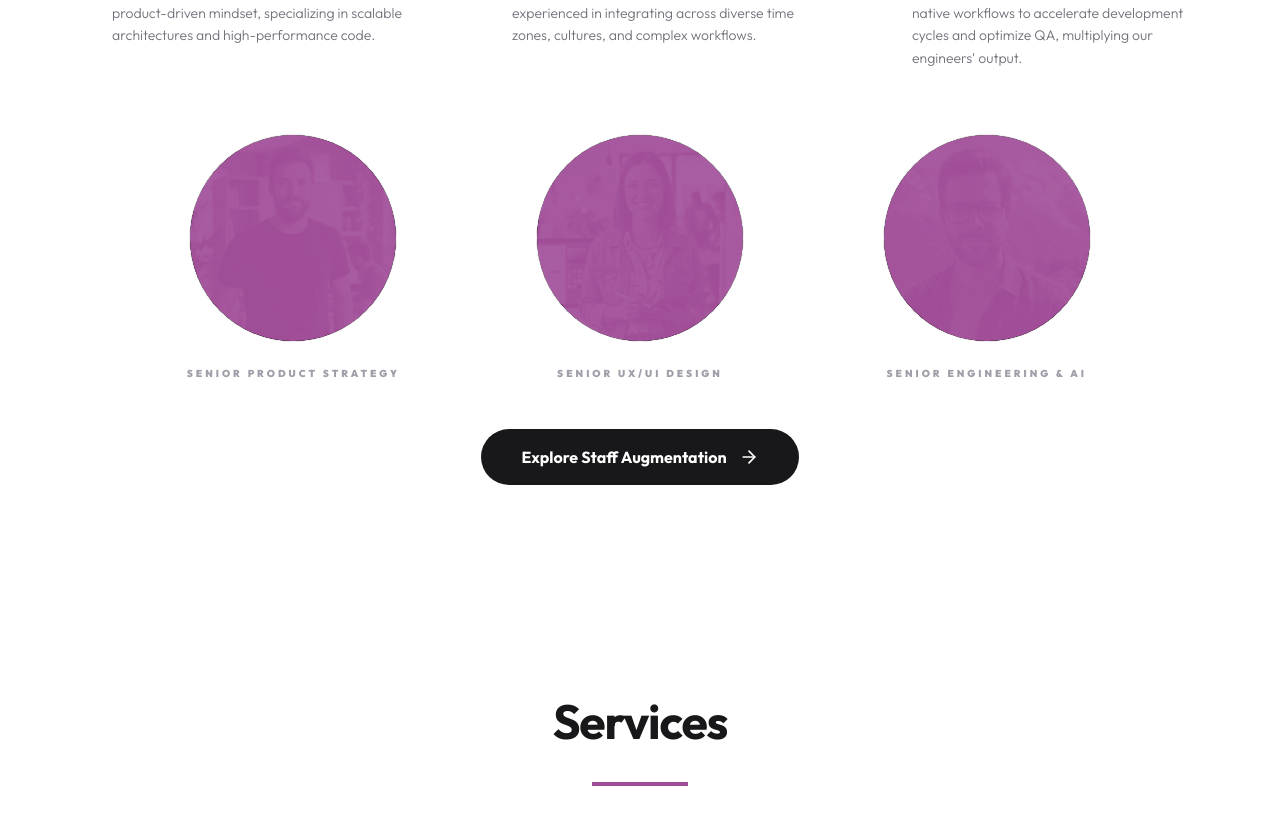
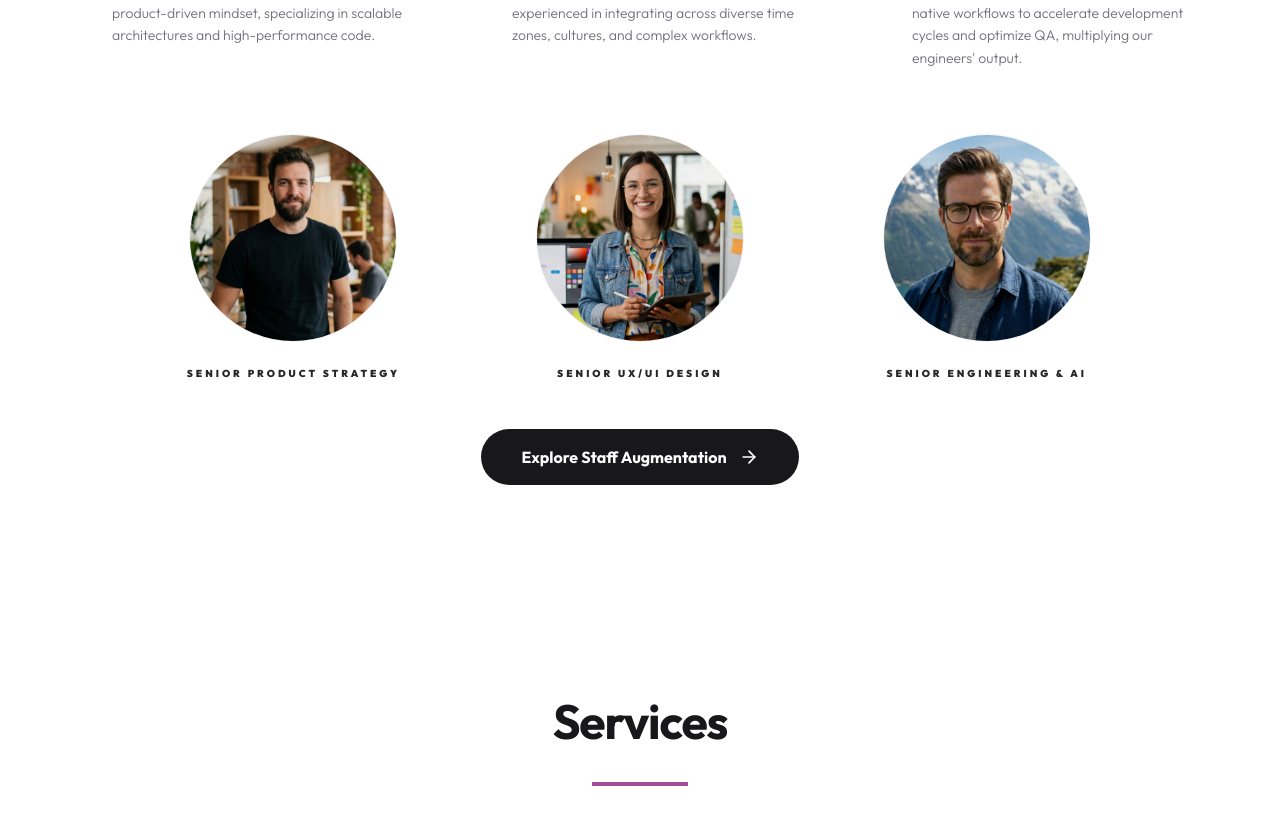
Before and after one commit to dibrand-dev/dibrand-redesign, a Next.js app: page /en in a window 1280 px wide. Shown: the part 1181-2005 px from the top of the page. Built offline with nearby package versions, Linux system fonts and the light colour scheme; no server answers; the database is empty.

Commit message:
fix: restore photorealistic images and remove duotone effects in Staff Augmentation

```diff
--- a/components/home/StaffAugmentationTeaser.tsx
+++ b/components/home/StaffAugmentationTeaser.tsx
@@ -69,34 +69,26 @@ export default function StaffAugmentationTeaser({ dict, lang }: StaffAugmentatio
                     ))}
                 </div>
 
-                {/* 3. Talent Gallery (3 Justified Circles) - Flat & Close */}
+                {/* 3. Talent Gallery (3 Justified Circles) - Photorealistic Style */}
                 <div className="mb-12">
                     <div className="grid grid-cols-1 md:grid-cols-3 gap-12 max-w-5xl mx-auto px-4">
                         {teamRoles.map((role, index) => (
                             <div key={index} className="flex flex-col items-center group">
-                                {/* Photo Avatar - Perfect Circle - Duotone Treatment */}
-                                <div className="relative w-36 h-36 md:w-52 md:h-52 rounded-full border border-zinc-100 overflow-hidden mb-6 transition-all duration-500 group-hover:scale-105 group-hover:border-brand/40 bg-[#1a1a1a]">
+                                {/* Photo Avatar - Perfect Circle - High Quality Restoration */}
+                                <div className="relative w-36 h-36 md:w-52 md:h-52 rounded-full border border-zinc-100 overflow-hidden mb-6 transition-all duration-500 group-hover:scale-105 group-hover:border-brand/40">
                                     <Image
                                         src={role.image}
                                         alt={role.name}
                                         fill
-                                        className="object-cover grayscale group-hover:grayscale-0 transition-all duration-700"
+                                        className="object-cover transition-all duration-700"
                                         sizes="(max-width: 768px) 144px, 208px"
                                         priority={index === 0}
                                     />
-
-                                    {/* Duotone Layers */}
-                                    {/* 1. Shadows layer (Multiply) */}
-                                    <div className="absolute inset-0 bg-[#1a1a1a] mix-blend-multiply transition-opacity duration-700 group-hover:opacity-0" />
-
-                                    {/* 2. Highlights layer (Screen) */}
-                                    <div className="absolute inset-0 bg-[#a04c97] mix-blend-screen transition-opacity duration-700 group-hover:opacity-0" />
-
-                                    {/* Subtle Overlay to maintain brand presence even on hover */}
-                                    <div className="absolute inset-0 bg-brand/5 group-hover:bg-transparent transition-colors duration-300" />
+                                    {/* Subtle Overlay only for depth */}
+                                    <div className="absolute inset-0 bg-zinc-950/5 group-hover:bg-transparent transition-colors duration-300" />
                                 </div>
 
-                                <span className="text-[9px] md:text-[10px] font-black text-zinc-400 font-outfit tracking-[0.3em] uppercase text-center group-hover:text-brand transition-all duration-500">
+                                <span className="text-[9px] md:text-[10px] font-black text-zinc-800 font-outfit tracking-[0.3em] uppercase text-center group-hover:text-brand transition-all duration-500">
                                     {role.name}
                                 </span>
                             </div>
```
